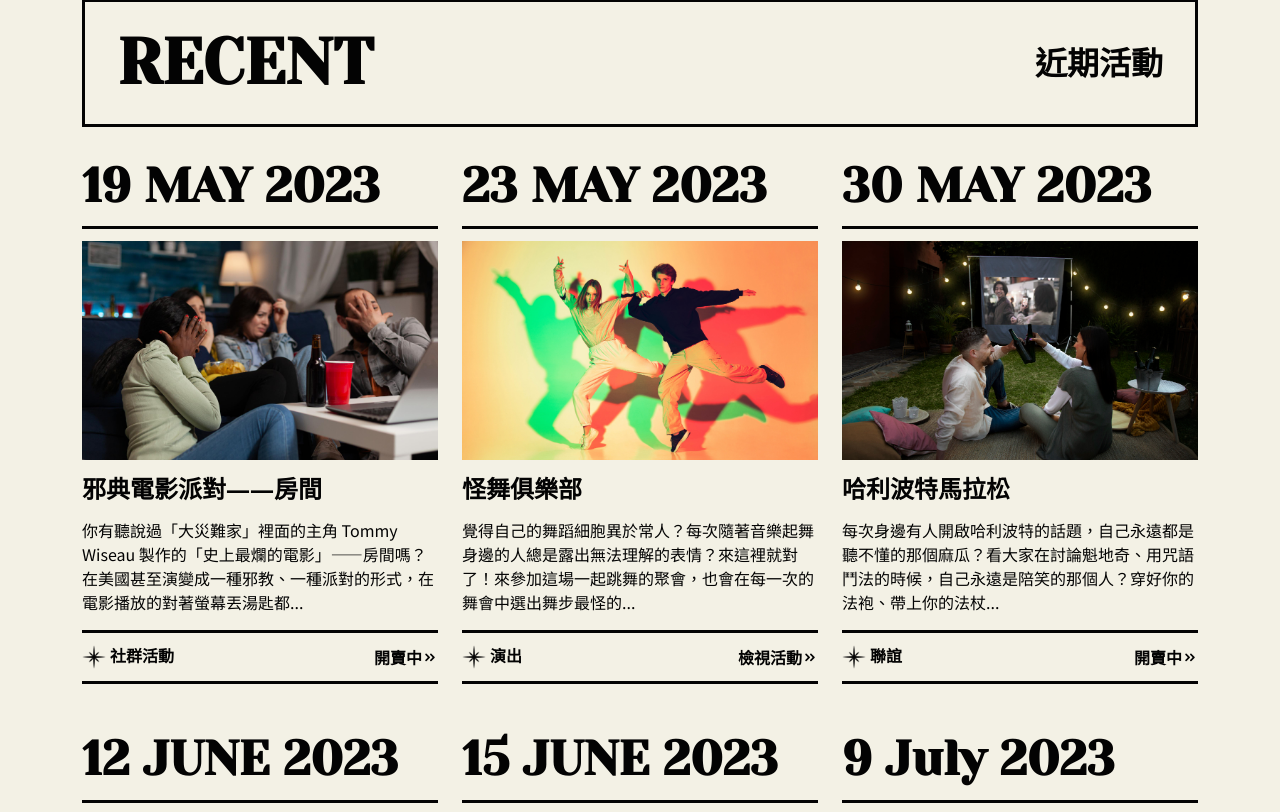
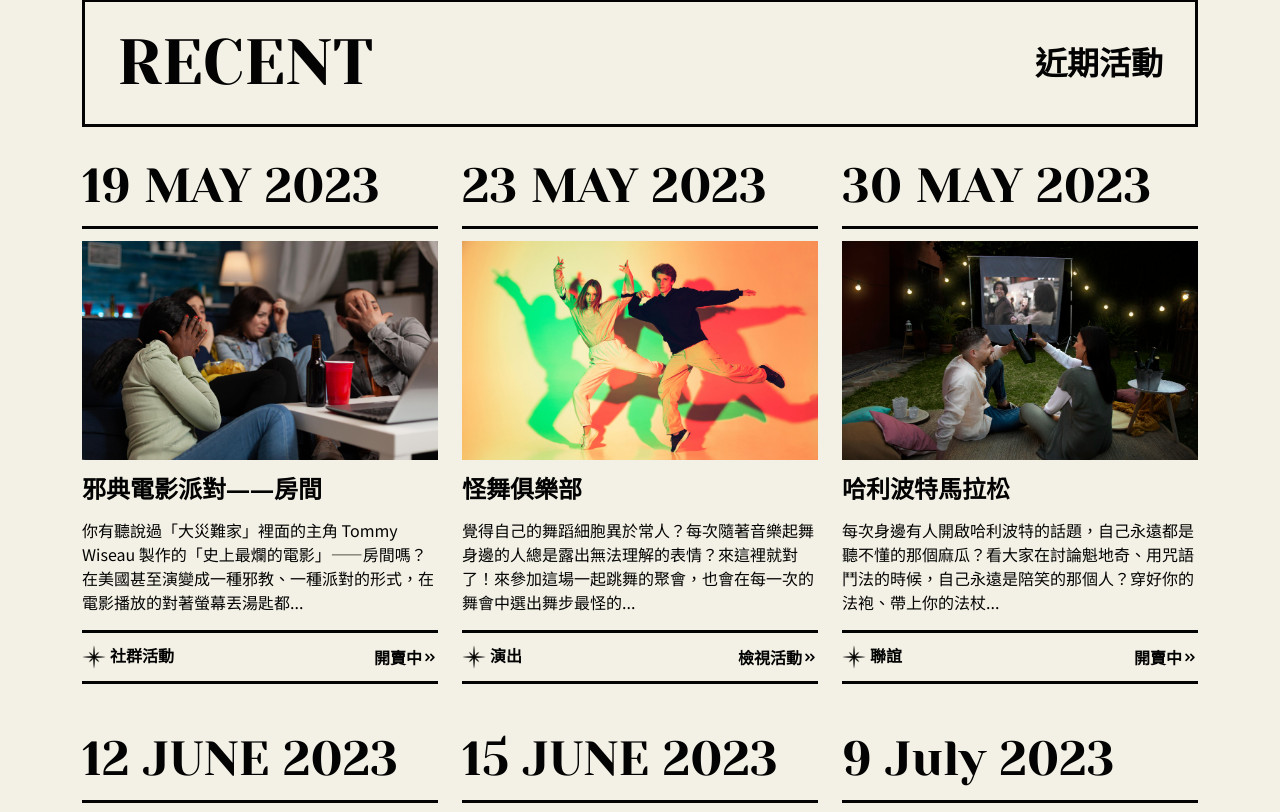
Before and after one commit to LandyHsiao/7tao-activity, a website built with Vite: page pages/index.html in a window 1280 px wide. Shown: the part 781-1593 px from the top of the page. Built offline with nearby package versions, Linux system fonts and the light colour scheme.

Commit message:
fix: 🐛 wrong font weight of some headings

```diff
--- a/pages/index.html
+++ b/pages/index.html
@@ -114,14 +114,14 @@
   </section>
   <section class="home-recent-event container-sm mb-8 mb-md-15">
     <div class="title-block align-middle d-flex justify-content-between align-items-center border border-3 py-4 px-3 py-md-6 px-md-8 mb-6 mb-md-8">
-      <h2 class="h6 fs-sm-4 fs-md-1 mb-0">RECENT</h2>
+      <h2 class="h6 fs-sm-4 fs-md-1 mb-0 fw-normal">RECENT</h2>
       <h3 class="display-7 fs-md-4 mb-0">近期活動</h3>
     </div>
     <div class="home-recent-event__events row gy-6 gy-sm-8 gy-lg-12">
       <div class="col-12 col-md-6 col-lg-4">
         <div class="card event-card h-100">
           <div class="card-header event-card__head px-0 pt-0 pb-2 pb-sm-3 border-bottom border-3">
-            <div class="event-card__date h4 fs-xl-3 mb-0">19 MAY 2023</div>
+            <div class="event-card__date h4 fs-xl-3 mb-0 fw-normal">19 MAY 2023</div>
           </div>
           <div class="event-card__body card-body px-0 py-4 pt-sm-3">
             <img src="../assets/image/event/01.jpg" alt="" class="event-card__img img-fluid mb-2 mb-sm-3 object-fit-cover">
@@ -140,7 +140,7 @@
       <div class="col-12 col-md-6 col-lg-4">
         <div class="card event-card h-100">
           <div class="card-header event-card__head px-0 pt-0 pb-2 pb-sm-3 border-bottom border-3">
-            <div class="event-card__date h4 fs-xl-3 mb-0">23 MAY 2023</div>
+            <div class="event-card__date h4 fs-xl-3 mb-0 fw-normal">23 MAY 2023</div>
           </div>
           <div class="event-card__body card-body px-0 py-4 pt-sm-3">
             <img src="../assets/image/event/02.jpg" alt="" class="event-card__img img-fluid mb-2 mb-sm-3 object-fit-cover">
@@ -159,7 +159,7 @@
       <div class="col-12 col-md-6 col-lg-4">
         <div class="card event-card h-100">
           <div class="card-header event-card__head px-0 pt-0 pb-2 pb-sm-3 border-bottom border-3">
-            <div class="event-card__date h4 fs-xl-3 mb-0">30 MAY 2023</div>
+            <div class="event-card__date h4 fs-xl-3 mb-0 fw-normal">30 MAY 2023</div>
           </div>
           <div class="event-card__body card-body px-0 py-4 pt-sm-3">
             <img src="../assets/image/event/03.jpg" alt="" class="event-card__img img-fluid mb-2 mb-sm-3 object-fit-cover">
@@ -178,7 +178,7 @@
       <div class="col-12 col-md-6 col-lg-4">
         <div class="card event-card h-100">
           <div class="card-header event-card__head px-0 pt-0 pb-2 pb-sm-3 border-bottom border-3">
-            <div class="event-card__date h4 fs-xl-3 mb-0">12 JUNE  2023</div>
+            <div class="event-card__date h4 fs-xl-3 mb-0 fw-normal">12 JUNE  2023</div>
           </div>
           <div class="event-card__body card-body px-0 py-4 pt-sm-3">
             <img src="../assets/image/event/04.jpg" alt="" class="event-card__img img-fluid mb-2 mb-sm-3 object-fit-cover">
@@ -197,7 +197,7 @@
       <div class="col-12 col-md-6 col-lg-4">
         <div class="card event-card h-100">
           <div class="card-header event-card__head px-0 pt-0 pb-2 pb-sm-3 border-bottom border-3">
-            <div class="event-card__date h4 fs-xl-3 mb-0">15 JUNE 2023</div>
+            <div class="event-card__date h4 fs-xl-3 mb-0 fw-normal">15 JUNE 2023</div>
           </div>
           <div class="event-card__body card-body px-0 py-4 pt-sm-3">
             <img src="../assets/image/event/05.jpg" alt="" class="event-card__img img-fluid mb-2 mb-sm-3 object-fit-cover">
@@ -216,7 +216,7 @@
       <div class="col-12 col-md-6 col-lg-4">
         <div class="card event-card h-100">
           <div class="card-header event-card__head px-0 pt-0 pb-2 pb-sm-3 border-bottom border-3">
-            <div class="event-card__date h4 fs-xl-3 mb-0">9 July 2023</div>
+            <div class="event-card__date h4 fs-xl-3 mb-0 fw-normal">9 July 2023</div>
           </div>
           <div class="event-card__body card-body px-0 py-4 pt-sm-3">
             <img src="../assets/image/event/06.jpg" alt="" class="event-card__img img-fluid mb-2 mb-sm-3 object-fit-cover">
@@ -236,7 +236,7 @@
   </section>
   <section class="home-online-event container-sm mb-8 mb-md-15">
     <div class="title-block align-middle d-flex justify-content-between align-items-center border border-3 py-4 px-3 py-md-6 px-md-8 mb-6 mb-md-8">
-      <h2 class="h6 fs-sm-4 fs-md-1 mb-0">ONLINE</h2>
+      <h2 class="h6 fs-sm-4 fs-md-1 mb-0 fw-normal">ONLINE</h2>
       <h3 class="display-7 fs-md-4 mb-0">線上活動</h3>
     </div>
     <div class="row gy-4">
@@ -320,7 +320,7 @@
   </section>
   <section class="home-info container-sm d-flex flex-column flex-lg-row align-items-lg-stretch mb-12 -15">
     <div class="home-info__follow mb-6 mb-lg-0 w-lg-50 d-flex flex-column">
-      <h4 class="home-info__title mb-0 border border-2 px-3 px-lg-8 py-4 h5 fs-lg-4">#FOLLOW US</h4>
+      <h4 class="home-info__title mb-0 border border-2 px-3 px-lg-8 py-4 display-5 fs-lg-4">#FOLLOW US</h4>
       <div class="home-info__content border border-2 border-top-0 px-3 py-4 p-lg-8 flex-grow-1">
         <p class="mb-4 mb-lg-8">想第一時間獲得新奇有趣的活動資訊？<br>
           追蹤我們的社群吧！<br>
@@ -349,7 +349,7 @@
       </div>
     </div>
     <div class="home-info__subscribe w-lg-50 d-flex flex-column">
-      <h4 class="home-info__title mb-0 border border-2 px-3 px-lg-8  py-4 h5 fs-lg-4">#SUBSCRIBE US</h4>
+      <h4 class="home-info__title mb-0 border border-2 px-3 px-lg-8  py-4 display-5 fs-lg-4">#SUBSCRIBE US</h4>
       <div class="home-info__content border border-2 border-top-0 px-3 py-4 p-lg-8 flex-grow-1">
         <p class="mb-4 mb-lg-8">
           訂閱電子報送折價券！<br>
```
Also changed, not shown: layout/header.ejs (+4 -4 lines).
